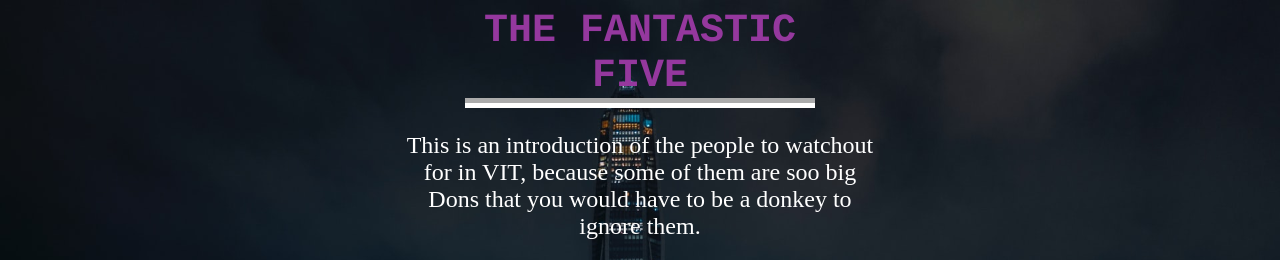
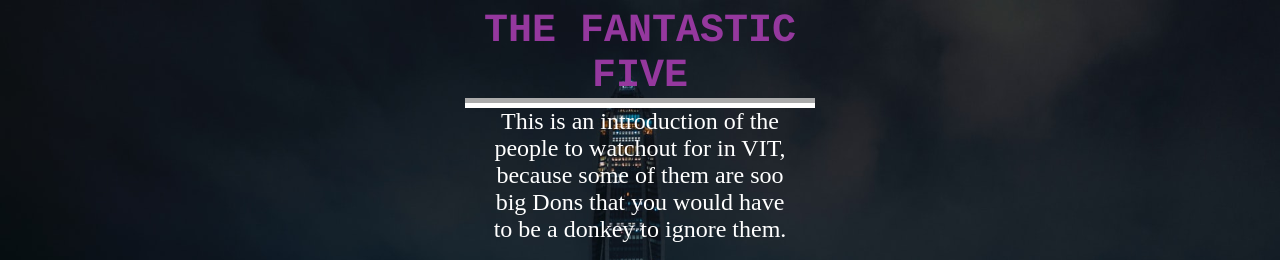
Before and after one commit to temp-testing-account/NotFantasticFive, a plain HTML site: page index.html in a window 1280 px wide. Shown: the top 260 px of the page. Drawn offline with Linux system fonts and the light colour scheme.

Commit message:
Update style.css

```diff
--- a/style.css
+++ b/style.css
@@ -35,9 +35,8 @@
 p{
 	color:white;
 	font-size: 1.5em;
-	margin-left: 355px;
-	margin-right: 355px;
-	/*width: 00px;*/
+	margin: auto;
+	width:300px;
 	text-align: center;
 }
 
```
